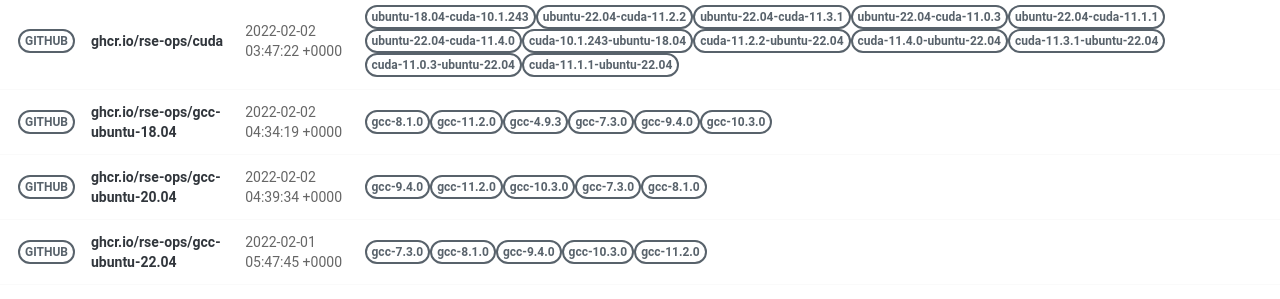
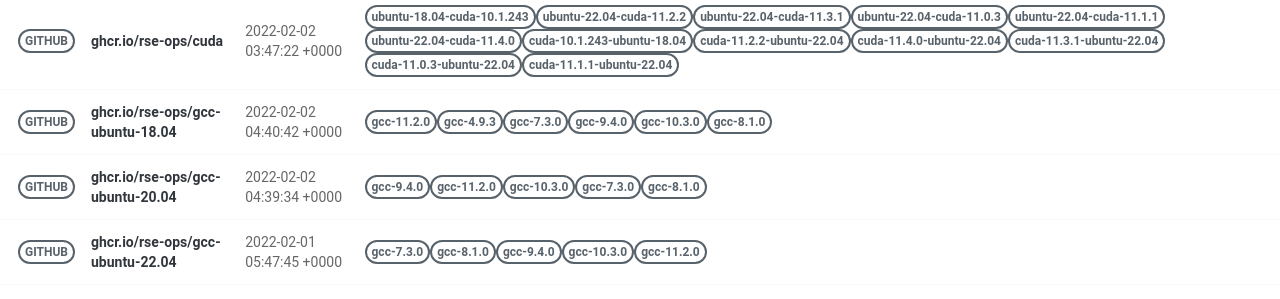
Before and after one commit to rse-ops/docker-images, a Jekyll site: the page built from pages/index.md, in a window 1280 px wide. Shown: the part 502-801 px from the top of the page. Built offline with Jekyll 4.4.1, drawn with Linux system fonts in a browser that asks for light colours; nearby versions of some CDN libraries.

Commit message:
Automated push to update library 2022-02-02

```diff
--- a/_library/ghcr.io-rse-ops-gcc-ubuntu-18.04.md
+++ b/_library/ghcr.io-rse-ops-gcc-ubuntu-18.04.md
@@ -1,14 +1,11 @@
 ---
 layout: container
 name: ghcr.io/rse-ops/gcc-ubuntu-18.04
-updated_at: 2022-02-02 04:34:19.447566
+updated_at: 2022-02-02 04:40:42.359535
 
 
 container_url: https://github.com/orgs/rse-ops/packages/container/package/gcc-ubuntu-18.04
 versions:
- - tag: gcc-8.1.0
-   dockerfile: https://github.com/rse-ops/docker-images/blob/main/ubuntu/gcc/Dockerfile
-   manifest: https://crane.ggcr.dev/manifest/ghcr.io/rse-ops/gcc-ubuntu-18.04:gcc-8.1.0
  - tag: gcc-11.2.0
    dockerfile: https://github.com/rse-ops/docker-images/blob/main/ubuntu/gcc/Dockerfile
    manifest: https://crane.ggcr.dev/manifest/ghcr.io/rse-ops/gcc-ubuntu-18.04:gcc-11.2.0
```
Also changed, not shown: other parts of _library/ghcr.io-rse-ops-gcc-ubuntu-18.04.md (+3 -0 lines).
